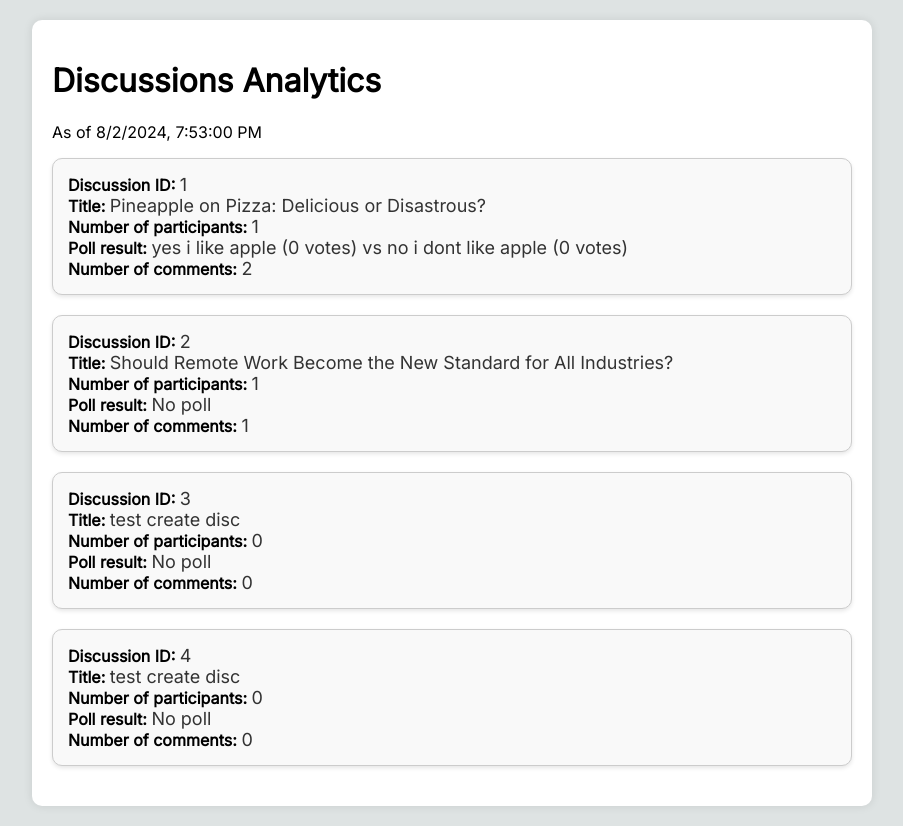
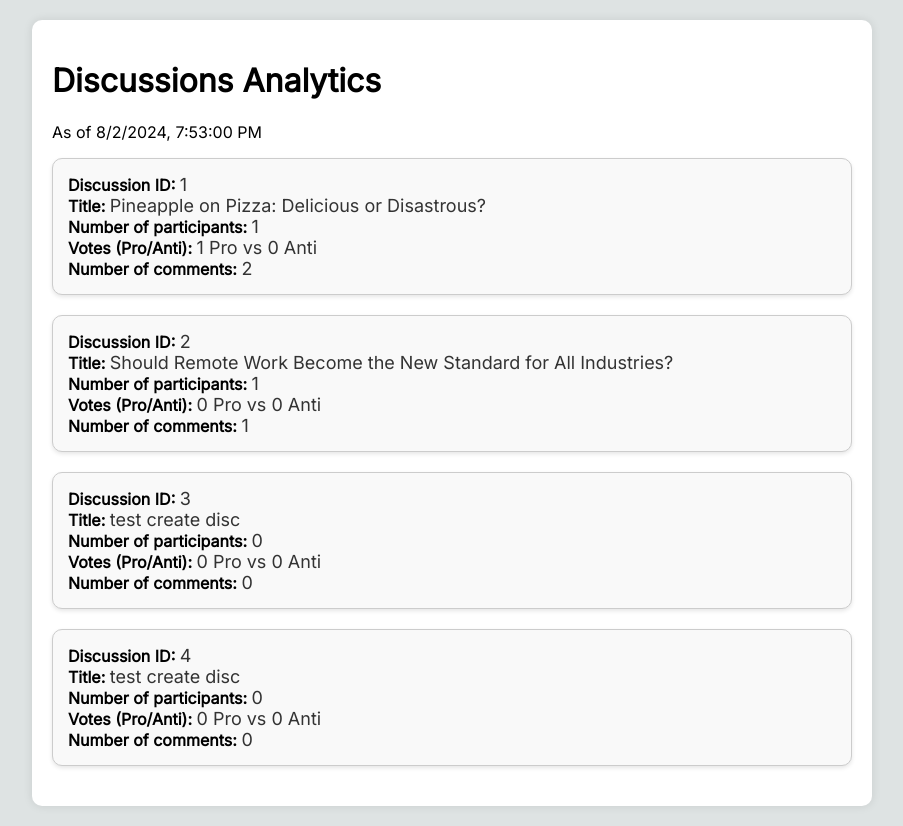
Before and after one commit to nicole-buere/opinion8, a PHP site: page /track_engagement.php in a window 1280 px wide. Shown: the part 73-899 px from the top of the page, without its empty margins (188-1091 px from the left). Run offline with PHP 8.4, Linux system fonts and the light colour scheme; data comes from the database, SQL or seed files in the repository; data that the repository does not hold is empty.

Commit message:
Discussions Analytics

```diff
--- a/actions/track_engagement_action.php
+++ b/actions/track_engagement_action.php
@@ -25,19 +25,17 @@ while ($discussion = $discussionsResult->fetch_assoc()) {
     $participantsStmt->execute();
     $participants = $participantsStmt->get_result()->fetch_assoc();
 
-    // Fetch poll result (assuming one poll per discussion)
-    $pollQuery = "
-        SELECT choice1, choice2,
-               (SELECT COUNT(*) FROM poll_responses WHERE poll_id = poll.poll_id AND response = 1) AS choice1_votes,
-               (SELECT COUNT(*) FROM poll_responses WHERE poll_id = poll.poll_id AND response = 2) AS choice2_votes
-        FROM poll
-        WHERE poll_id = ?
+    // Fetch vote counts
+    $votesQuery = "
+        SELECT
+            (SELECT COUNT(*) FROM discussion_votes WHERE discussion_id = ? AND vote_type = 'pro') AS pro_votes,
+            (SELECT COUNT(*) FROM discussion_votes WHERE discussion_id = ? AND vote_type = 'anti') AS anti_votes
     ";
-    $pollStmt = $conn->prepare($pollQuery);
-    $pollStmt->bind_param("i", $discussion_id);
-    $pollStmt->execute();
-    $poll = $pollStmt->get_result()->fetch_assoc();
-    $poll_result = $poll ? "{$poll['choice1']} ({$poll['choice1_votes']} votes) vs {$poll['choice2']} ({$poll['choice2_votes']} votes)" : "No poll";
+    $votesStmt = $conn->prepare($votesQuery);
+    $votesStmt->bind_param("ii", $discussion_id, $discussion_id);
+    $votesStmt->execute();
+    $votes = $votesStmt->get_result()->fetch_assoc();
+    $vote_result = $votes ? "{$votes['pro_votes']} Pro vs {$votes['anti_votes']} Anti" : "No votes";
 
     // Count number of comments
     $commentsQuery = "SELECT COUNT(*) AS comment_count FROM comments WHERE discussion_id = ?";
@@ -50,7 +48,7 @@ while ($discussion = $discussionsResult->fetch_assoc()) {
         'discussion_id' => $discussion_id,
         'title' => $discussion['title'],
         'participant_count' => $participants['participant_count'],
-        'poll_result' => $poll_result,
+        'vote_result' => $vote_result,
         'comment_count' => $comments['comment_count'],
     ];
 }
--- a/views/track_engagement.php
+++ b/views/track_engagement.php
@@ -24,7 +24,7 @@
                 </a>
             </div>
         </div>
-        <!-- dropdown menu in profile button  -->
+        <!-- dropdown menu in profile button -->
         <div class="dropdown">
             <a href="#" class="dropdown-toggle" title="User Menu">
                 <img src="../assets/user.png" alt="user-icon" class="icon user-icon">
@@ -65,7 +65,7 @@
                             <div><span class="analytics-label">Discussion ID:</span> <span class="analytics-value">${discussion.discussion_id}</span></div>
                             <div><span class="analytics-label">Title:</span> <span class="analytics-value">${discussion.title}</span></div>
                             <div><span class="analytics-label">Number of participants:</span> <span class="analytics-value">${discussion.participant_count}</span></div>
-                            <div><span class="analytics-label">Poll result:</span> <span class="analytics-value">${discussion.poll_result}</span></div>
+                            <div><span class="analytics-label">Votes (Pro/Anti):</span> <span class="analytics-value">${discussion.vote_result}</span></div>
                             <div><span class="analytics-label">Number of comments:</span> <span class="analytics-value">${discussion.comment_count}</span></div>
                         `;
                         discussionsList.appendChild(discussionItem);
```
